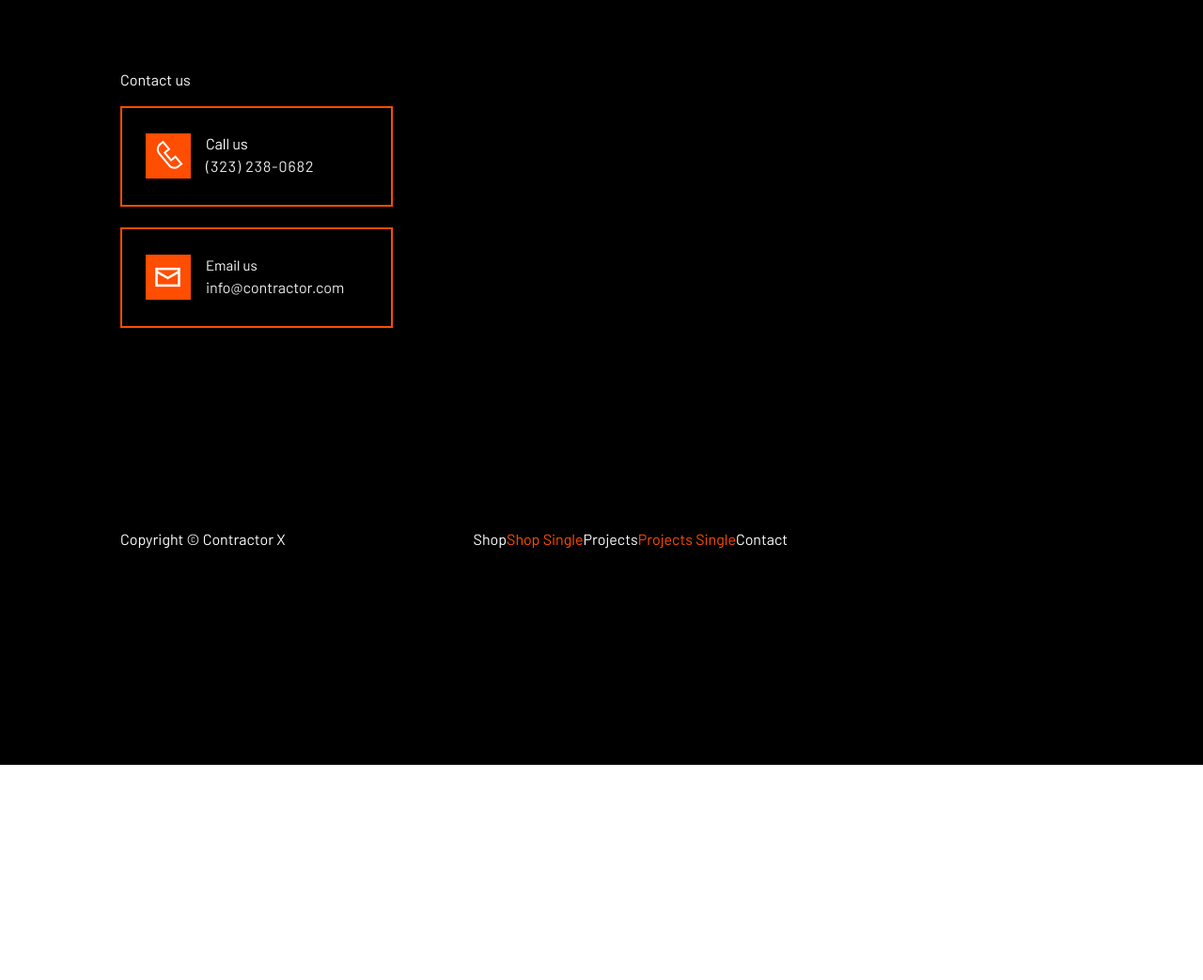
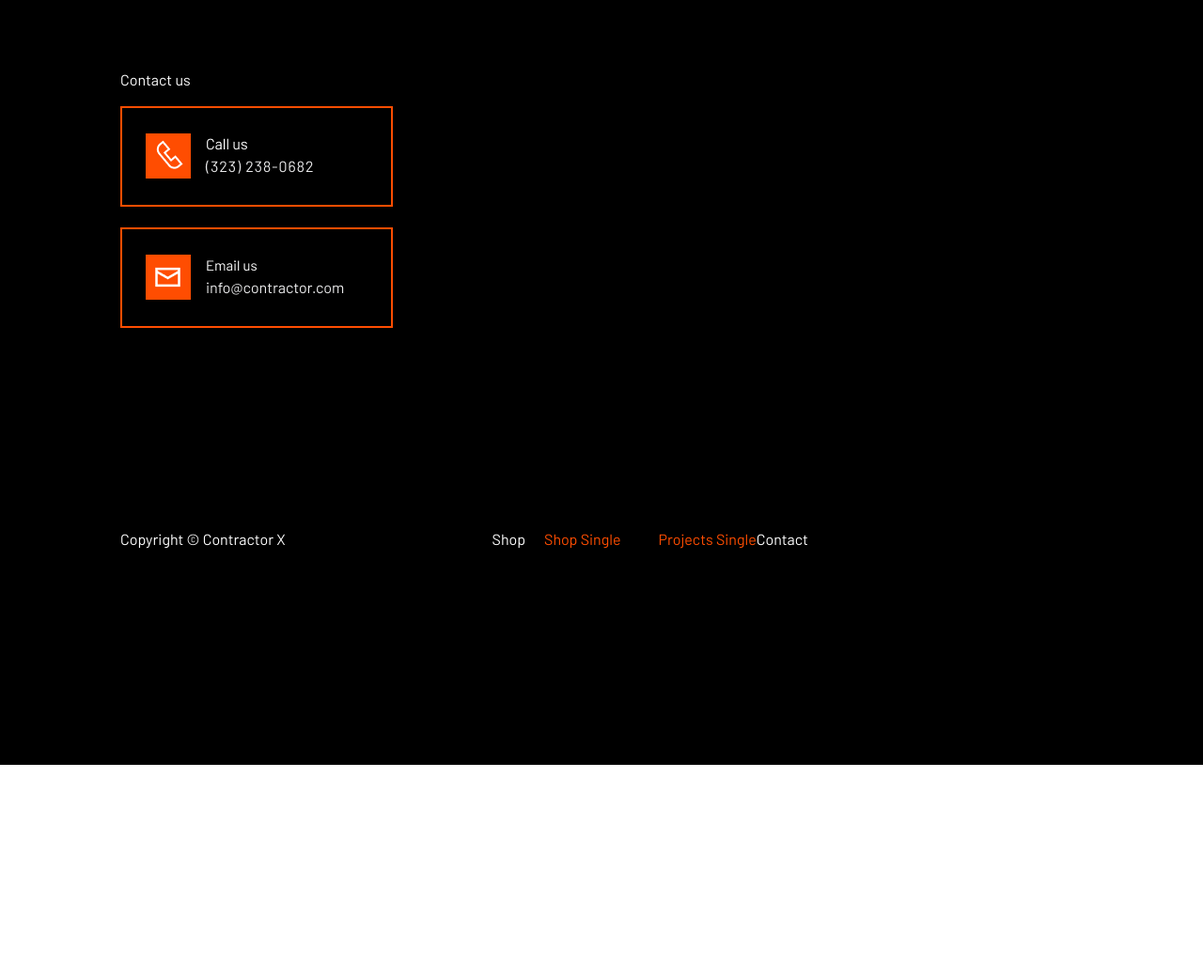
Before and after one commit to developer2012/contractor-x, a plain HTML site: page index.html in a window 1280 px wide. Shown: the part 10467-11510 px from the top of the page at 94% size. Drawn offline with Linux system fonts and the light colour scheme.

Commit message:
Update index.html

```diff
--- a/index.html
+++ b/index.html
@@ -440,10 +440,10 @@ letter-spacing: 0%;
     <span>Copyright © Contractor X</span>
     <nav>
       <ul style="display: flex;"><br>
-        <li>Shop</li><br>
-        <li style="color: rgba(255, 77, 1, 1);">Shop Single</li><br>
-        <li>Projects</li><br>
-        <li style="color: rgba(255, 77, 1, 1);">Projects Single</li><br>
+        <li style="margin-left: 20px;">Shop</li><br>
+        <li style="color: rgba(255, 77, 1, 1);margin-left: 20px;">Shop Single</li><br>
+        <li  style="margin-left: 20px;>Projects</li><br>
+        <li style="color: rgba(255, 77, 1, 1);margin-left: 20px;">Projects Single</li><br>
         <li>Contact</li>
       </ul>
     </nav><br><br><br>  <br><br><br> <br><br><br> <br><br><br> <br><br><br><br><br><br><br><br><br><br><br><br><br><br>
```
